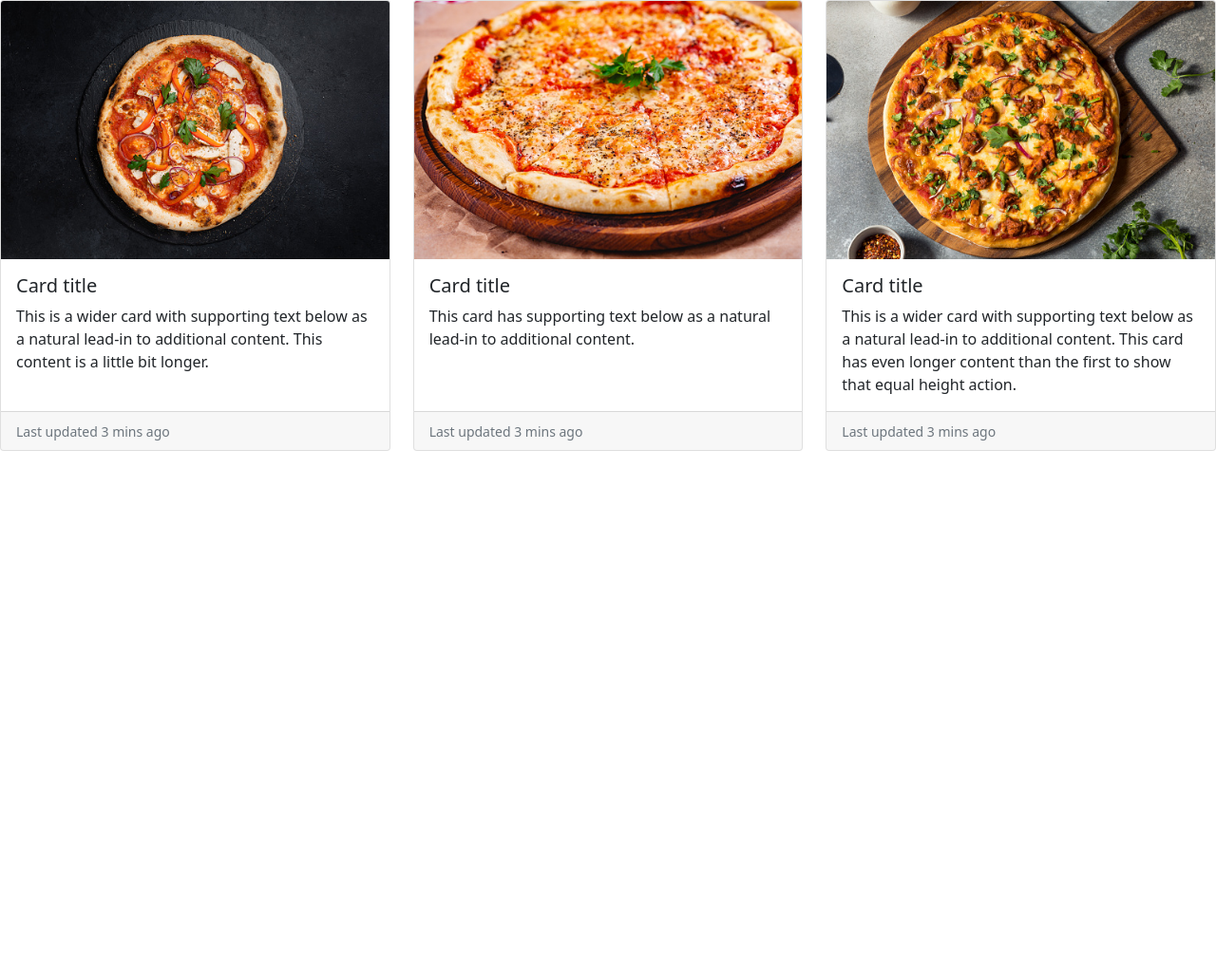
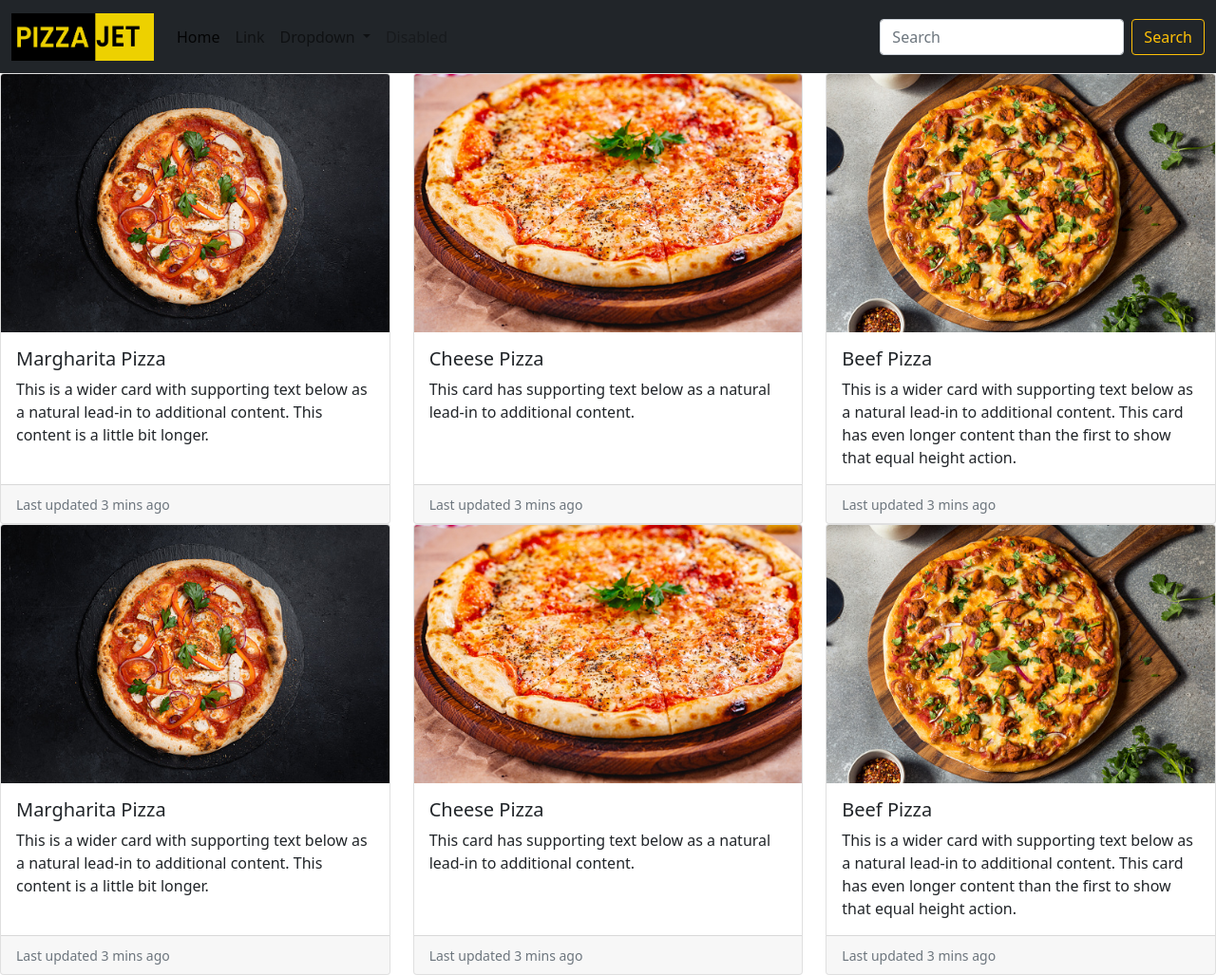
Before and after one commit to Charity-Mutembei/RESTAU-LANDING-REPO, a plain HTML site: page menuDisplay.html in a window 1280 px wide. Shown: the whole page at 95% size. Before the commit the page ends 800 px from the top, so only its background shows below. Drawn offline with nearby package versions, Linux system fonts and the light colour scheme; a web font is replaced by a local one.

Commit message:
Menu page navbar

```diff
--- a/index.css
+++ b/index.css
@@ -27,3 +27,6 @@
      cursor: pointer;
 
  }
+ #menuDisplay{
+     overflow-x: hidden;
+ }
--- a/menuDisplay.html
+++ b/menuDisplay.html
@@ -25,12 +25,57 @@
 <body>
     <section>
         <div id="menuDisplay">
+          <div class="navigation2">
+            <nav class="navbar navbar-expand-lg navbar-light bg-dark">
+                <div class="container-fluid">
+                  <a class="navbar-brand" href="#">
+                    <img src="ASSETS/IMAGES/LOGO/logo1.png" alt=""
+                    width="150" height="50" class="d-inline-block align-text-top">
+                  </a>
+                  <div class="collapse navbar-collapse" id="navbarSupportedContent">
+                    <ul class="navbar-nav me-auto mb-2 mb-lg-0">
+                      <li class="nav-item">
+                        <a class="nav-link active" aria-current="page" href="#">Home</a>
+                      </li>
+                      <li class="nav-item">
+                        <a class="nav-link" href="#">Link</a>
+                      </li>
+                      <li class="nav-item dropdown">
+                        <a class="nav-link dropdown-toggle" href="#" id="navbarDropdown" role="button" data-bs-toggle="dropdown" aria-expanded="false">
+                          Dropdown
+                        </a>
+                        <ul class="dropdown-menu" aria-labelledby="navbarDropdown">
+                          <li><a class="dropdown-item" href="#">Action</a></li>
+                          <li><a class="dropdown-item" href="#">Another action</a></li>
+                          <li><hr class="dropdown-divider"></li>
+                          <li><a class="dropdown-item" href="#">Something else here</a></li>
+                        </ul>
+                      </li>
+                      <li class="nav-item">
+                        <a class="nav-link disabled" href="#" tabindex="-1" aria-disabled="true">Disabled</a>
+                      </li>
+                    </ul>
+                    <form class="d-flex">
+                      <input class="form-control me-2" type="search" placeholder="Search" aria-label="Search">
+                      <button class="btn btn-outline-warning" type="submit">Search</button>
+                    </form>
+                  </div>
+                </div>
+              </nav>
+           </div>
+       </div>
+
+
+       <!-- Heading -->
+       <div class="heading">
+
+       </div>
          <div class="row row-cols-1 row-cols-md-3 g-4">
            <div class="col">
              <div class="card h-100">
                <img src="ASSETS/IMAGES/PIZZAS/istockphoto-1295797149-170667a.jpg" class="card-img-top" alt="...">
                <div class="card-body">
-                 <h5 class="card-title">Card title</h5>
+                 <h5 class="card-title">Margharita Pizza</h5>
                  <p class="card-text">This is a wider card with supporting text below as a natural lead-in to additional content. This content is a little bit longer.</p>
                </div>
                <div class="card-footer">
@@ -42,7 +87,7 @@
              <div class="card h-100">
                <img src="ASSETS/IMAGES/PIZZAS/istockphoto-1280329631-170667a.jpg" class="card-img-top" alt="...">
                <div class="card-body">
-                 <h5 class="card-title">Card title</h5>
+                 <h5 class="card-title">Cheese Pizza</h5>
                  <p class="card-text">This card has supporting text below as a natural lead-in to additional content.</p>
                </div>
                <div class="card-footer">
@@ -54,8 +99,9 @@
              <div class="card h-100">
                <img src="ASSETS/IMAGES/PIZZAS/istockphoto-1340589333-170667a.jpg" class="card-img-top" alt="...">
                <div class="card-body">
-                 <h5 class="card-title">Card title</h5>
-                 <p class="card-text">This is a wider card with supporting text below as a natural lead-in to additional content. This card has even longer content than the first to show that equal height action.</p>
+                 <h5 class="card-title">Beef Pizza</h5>
+                 <p class="card-text">This is a wider card with supporting text below as a natural lead-in to additional content.
+                    This card has even longer content than the first to show that equal height action.</p>
                </div>
                <div class="card-footer">
                  <small class="text-muted">Last updated 3 mins ago</small>
@@ -63,6 +109,45 @@
              </div>
            </div>
          </div>
+         <div class="row row-cols-1 row-cols-md-3 g-4">
+          <div class="col">
+            <div class="card h-100">
+              <img src="ASSETS/IMAGES/PIZZAS/istockphoto-1295797149-170667a.jpg" class="card-img-top" alt="...">
+              <div class="card-body">
+                <h5 class="card-title">Margharita Pizza</h5>
+                <p class="card-text">This is a wider card with supporting text below as a natural lead-in to additional content. This content is a little bit longer.</p>
+              </div>
+              <div class="card-footer">
+                <small class="text-muted">Last updated 3 mins ago</small>
+              </div>
+            </div>
+          </div>
+          <div class="col">
+            <div class="card h-100">
+              <img src="ASSETS/IMAGES/PIZZAS/istockphoto-1280329631-170667a.jpg" class="card-img-top" alt="...">
+              <div class="card-body">
+                <h5 class="card-title">Cheese Pizza</h5>
+                <p class="card-text">This card has supporting text below as a natural lead-in to additional content.</p>
+              </div>
+              <div class="card-footer">
+                <small class="text-muted">Last updated 3 mins ago</small>
+              </div>
+            </div>
+          </div>
+          <div class="col">
+            <div class="card h-100">
+              <img src="ASSETS/IMAGES/PIZZAS/istockphoto-1340589333-170667a.jpg" class="card-img-top" alt="...">
+              <div class="card-body">
+                <h5 class="card-title">Beef Pizza</h5>
+                <p class="card-text">This is a wider card with supporting text below as a natural lead-in to additional content.
+                   This card has even longer content than the first to show that equal height action.</p>
+              </div>
+              <div class="card-footer">
+                <small class="text-muted">Last updated 3 mins ago</small>
+              </div>
+            </div>
+          </div>
+        </div>
         </div>
     </section>
 </body>
```
